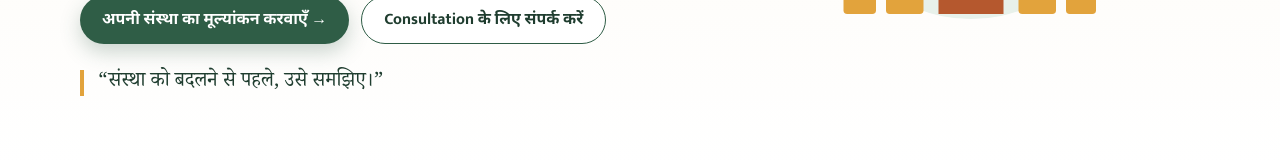
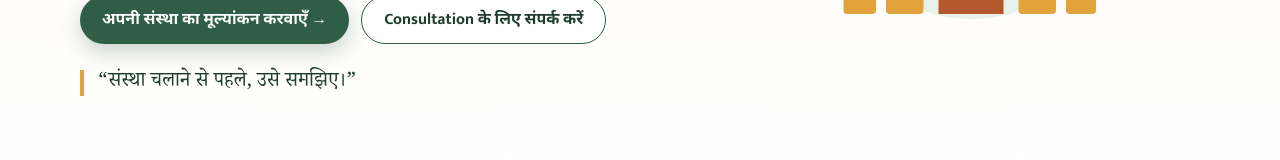
Before and after one commit to sarkworld90-sys/prakriti-path, a Next.js app: page /drishta in a window 1280 px wide. Shown: the part 449-609 px from the top of the page. Built offline with nearby package versions, Linux system fonts and the light colour scheme; no server answers.

Commit message:
Add files via upload

```diff
--- a/data/drishta.js
+++ b/data/drishta.js
@@ -4,7 +4,7 @@
 export const drishta = {
   name: "प्रकृति पथ – दृष्टा",
   en: "Organizational Observation & Development",
-  motto: "संस्था को बदलने से पहले, उसे समझिए।",
+  motto: "संस्था चलाने से पहले, उसे समझिए।",
   by: "Amresh Kumar Rudra",
   whatsapp: "918797617430",
 };
```
